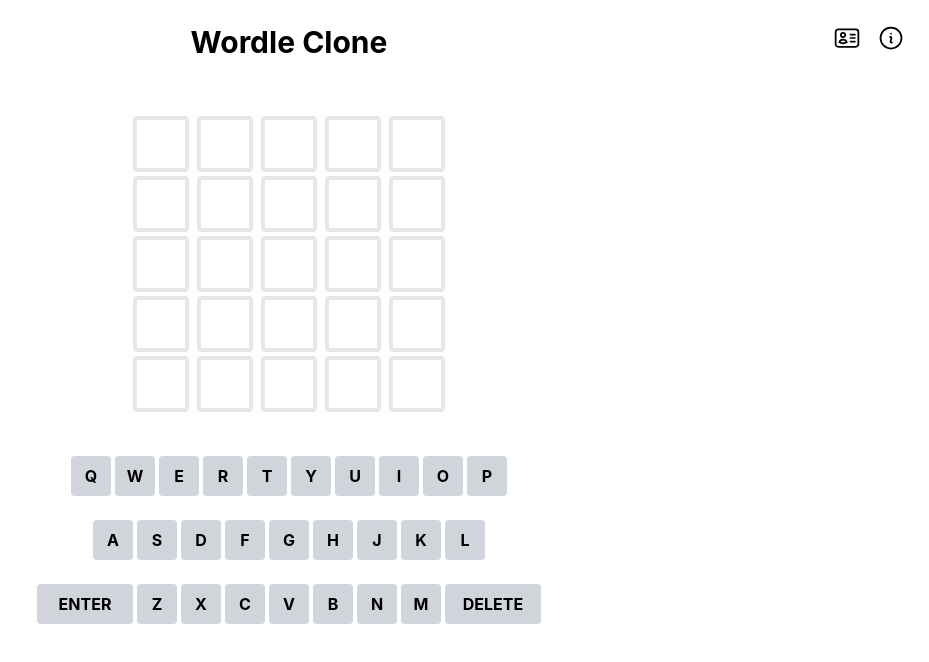
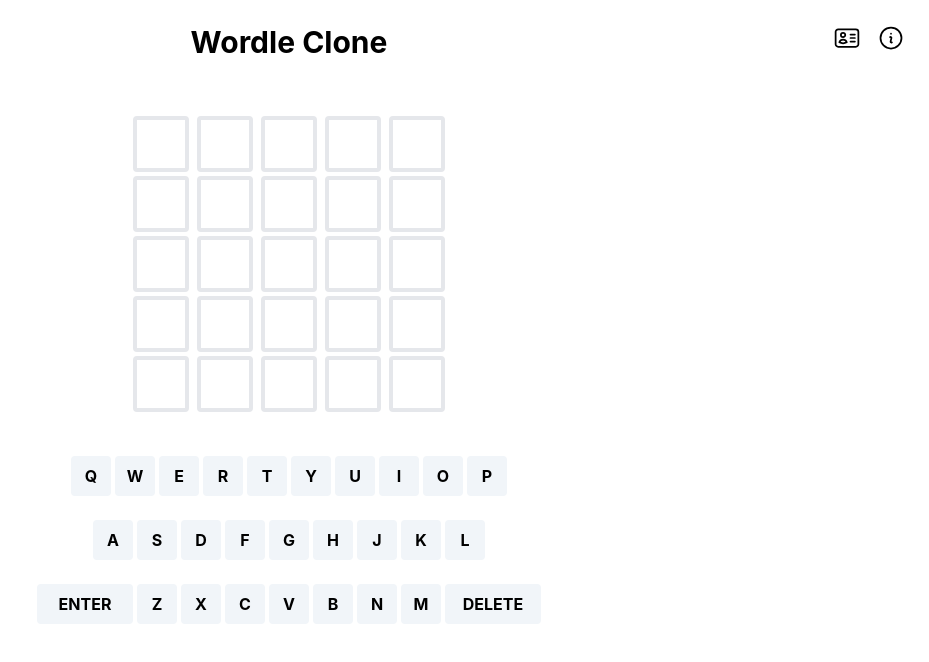
Before and after one commit to Ollynov/wrdle, a React (Create React App) app: page / in a window 1280 px wide. Shown: the top 662 px of the page, without its empty margins (351-1280 px from the left). Built offline with nearby package versions, Linux system fonts and the light colour scheme; the HTML template or start-up script is replaced by a standard one.

Commit message:
preserving guesses and letters in local storage

```diff
--- a/package.json
+++ b/package.json
@@ -7,6 +7,7 @@
     "@testing-library/jest-dom": "^5.16.5",
     "@testing-library/react": "^13.4.0",
     "@testing-library/user-event": "^13.5.0",
+    "classnames": "^2.3.2",
     "react": "^18.2.0",
     "react-confetti": "^6.1.0",
     "react-dom": "^18.2.0",
--- a/src/App.js
+++ b/src/App.js
@@ -12,7 +12,10 @@ import Confetti from "react-confetti";
 function App() {
   const [currentGuess, setCurrentGuess] = useState("");
   const [isGameOver, setGameOver] = useState(false);
-  const [allGuesses, setGuesses] = useState([]);
+  const [allGuesses, setGuesses] = useState(
+    JSON.parse(localStorage.getItem("allGuesses")) || []
+  );
+  const [isAnimating, setIsAnimating] = useState(false);
 
   const onType = (e) => {
     console.log("ok got value: ", e);
@@ -31,6 +34,13 @@ function App() {
       return toast("Not a valid word");
     }
 
+    setIsAnimating(true);
+    // turn this back off after all
+    // chars have been revealed
+    setTimeout(() => {
+      setIsAnimating(false);
+    }, 400 * WORD_SIZE);
+
     const isWinningWord = isWinner(currentGuess);
 
     console.log(isWinningWord);
@@ -40,7 +50,9 @@ function App() {
       setGameOver(true);
       // do some confetti here
     } else {
-      setGuesses([...allGuesses, currentGuess]);
+      const temp = [...allGuesses, currentGuess];
+      setGuesses(temp);
+      localStorage.setItem("allGuesses", JSON.stringify(temp));
       setCurrentGuess("");
       // set the guess, and move onto the next row
     }
@@ -58,7 +70,12 @@ function App() {
     <div className="App">
       <Navbar />
       <Display guess={currentGuess} allGuesses={allGuesses} />
-      <Keyboard onType={onType} onDelete={onDelete} onEnter={onEnter} />
+      <Keyboard
+        onType={onType}
+        onDelete={onDelete}
+        onEnter={onEnter}
+        isAnimating={isAnimating}
+      />
       {isGameOver && (
         <>
           <button
--- a/src/components/keyboard/Key.js
+++ b/src/components/keyboard/Key.js
@@ -1,10 +1,37 @@
-export const Key = ({ onClick, value, isEnterOrDelete = false }) => {
+import { WORD_SIZE } from "../../data/constants";
+import classnames from "classnames";
+import { returnBackgroundColor } from "../../lib/functions";
+
+export const Key = ({
+  onClick,
+  value,
+  isEnterOrDelete = false,
+  isAnimating,
+  status,
+}) => {
+  const delayTime = 400 * WORD_SIZE;
+  const backgroundColor = status
+    ? returnBackgroundColor(status)
+    : "bg-slate-100";
+
+  const styles = {
+    transitionDelay: isAnimating ? `${delayTime}ms` : "unset",
+  };
+
+  const classes = classnames(
+    `flex h-10 items-center justify-center rounded mx-0.5 text-md font-bold cursor-pointer select-none  m-3 ${backgroundColor}`,
+    {
+      "transition ease-in-out": isAnimating,
+      "w-24": isEnterOrDelete,
+      "w-10": !isEnterOrDelete,
+    }
+  );
+
   return (
     <button
       aria-label={`key`}
-      className={`flex ${
-        isEnterOrDelete ? "w-24" : "w-10"
-      } h-10 items-center justify-center rounded mx-0.5 text-md font-bold cursor-pointer select-none bg-gray-300 m-3`}
+      style={styles}
+      className={classes}
       onClick={() => onClick(value)}
     >
       {value}
--- a/src/components/keyboard/Keyboard.js
+++ b/src/components/keyboard/Keyboard.js
@@ -1,16 +1,30 @@
 import { Key } from "./Key";
 
-export const Keyboard = ({ onType, onEnter, onDelete }) => {
+export const Keyboard = ({ onType, onEnter, onDelete, isAnimating }) => {
+  let letterStorage = JSON.parse(localStorage.getItem("letterStorage")) || {};
+
   return (
     <div className="mt-8">
       <div className="flex justify-center">
         {["Q", "W", "E", "R", "T", "Y", "U", "I", "O", "P"].map((key) => (
-          <Key value={key} key={key} onClick={onType} />
+          <Key
+            value={key}
+            key={key}
+            onClick={onType}
+            isAnimating={isAnimating}
+            status={letterStorage[key.toLowerCase()]}
+          />
         ))}
       </div>
       <div className="flex justify-center">
         {["A", "S", "D", "F", "G", "H", "J", "K", "L"].map((key) => (
-          <Key value={key} key={key} onClick={onType} />
+          <Key
+            value={key}
+            key={key}
+            onClick={onType}
+            isAnimating={isAnimating}
+            status={letterStorage[key.toLowerCase()]}
+          />
         ))}
       </div>
       <div className="flex justify-center">
--- a/src/components/mainDisplay/SingleRow.js
+++ b/src/components/mainDisplay/SingleRow.js
@@ -1,5 +1,5 @@
 import { WORD_SIZE } from "../../data/constants";
-import { getLetterPositions } from "../../lib/functions";
+import { getLetterPositions, returnBackgroundColor } from "../../lib/functions";
 
 export const Cell = ({ value }) => {
   return (
@@ -10,12 +10,8 @@ export const Cell = ({ value }) => {
 };
 
 const CellFilled = ({ value, letterPosition }) => {
-  let backgroundColor = "bg-gray-200";
-  if (letterPosition === "wrong position") {
-    backgroundColor = "bg-yellow-200";
-  } else if (letterPosition === "correct position") {
-    backgroundColor = "bg-green-200";
-  }
+  const backgroundColor = returnBackgroundColor(letterPosition);
+
   return (
     <div
       className={`w-14 h-14 border-solid border-4 flex items-center justify-center mx-1 text-4xl rounded ${backgroundColor}`}
--- a/src/lib/functions.js
+++ b/src/lib/functions.js
@@ -18,19 +18,33 @@ export const isWinner = (word) => {
 
 export const getLetterPositions = (word) => {
   const solution = getSolution();
-  console.log("solution: ", solution);
   let letterPositions = [];
   word = word.toLowerCase();
+  let letterStorage = JSON.parse(localStorage.getItem("letterStorage")) || {};
 
   for (var i = 0; i < word.length; i++) {
+    let status = "invalid letter";
     if (solution[i] === word[i]) {
-      letterPositions.push("correct position");
+      status = "correct position";
     } else if (solution.includes(word[i])) {
-      letterPositions.push("wrong position");
-    } else {
-      letterPositions.push("invalid letter");
+      status = "wrong position";
     }
+    letterStorage[word[i]] = status;
+    letterPositions.push(status);
   }
+
+  localStorage.setItem("letterStorage", JSON.stringify(letterStorage));
 
   return letterPositions;
 };
+
+export const returnBackgroundColor = (letterPosition) => {
+  let backgroundColor = "bg-gray-300";
+  if (letterPosition === "wrong position") {
+    backgroundColor = "bg-yellow-200";
+  } else if (letterPosition === "correct position") {
+    backgroundColor = "bg-green-200";
+  }
+
+  return backgroundColor;
+};
```
Also changed, not shown: 1 other file (tests, documents, lock files or other folders).
